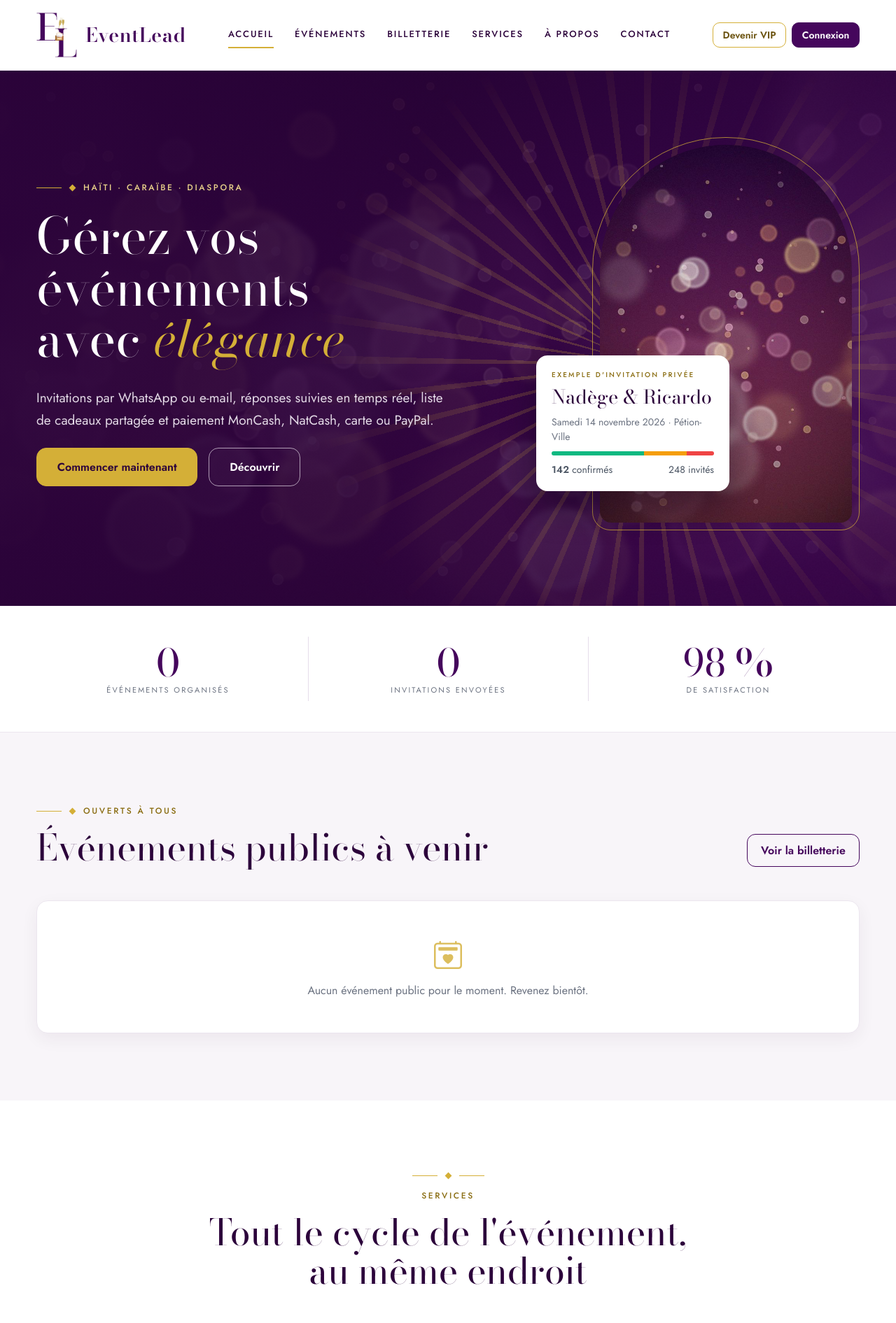
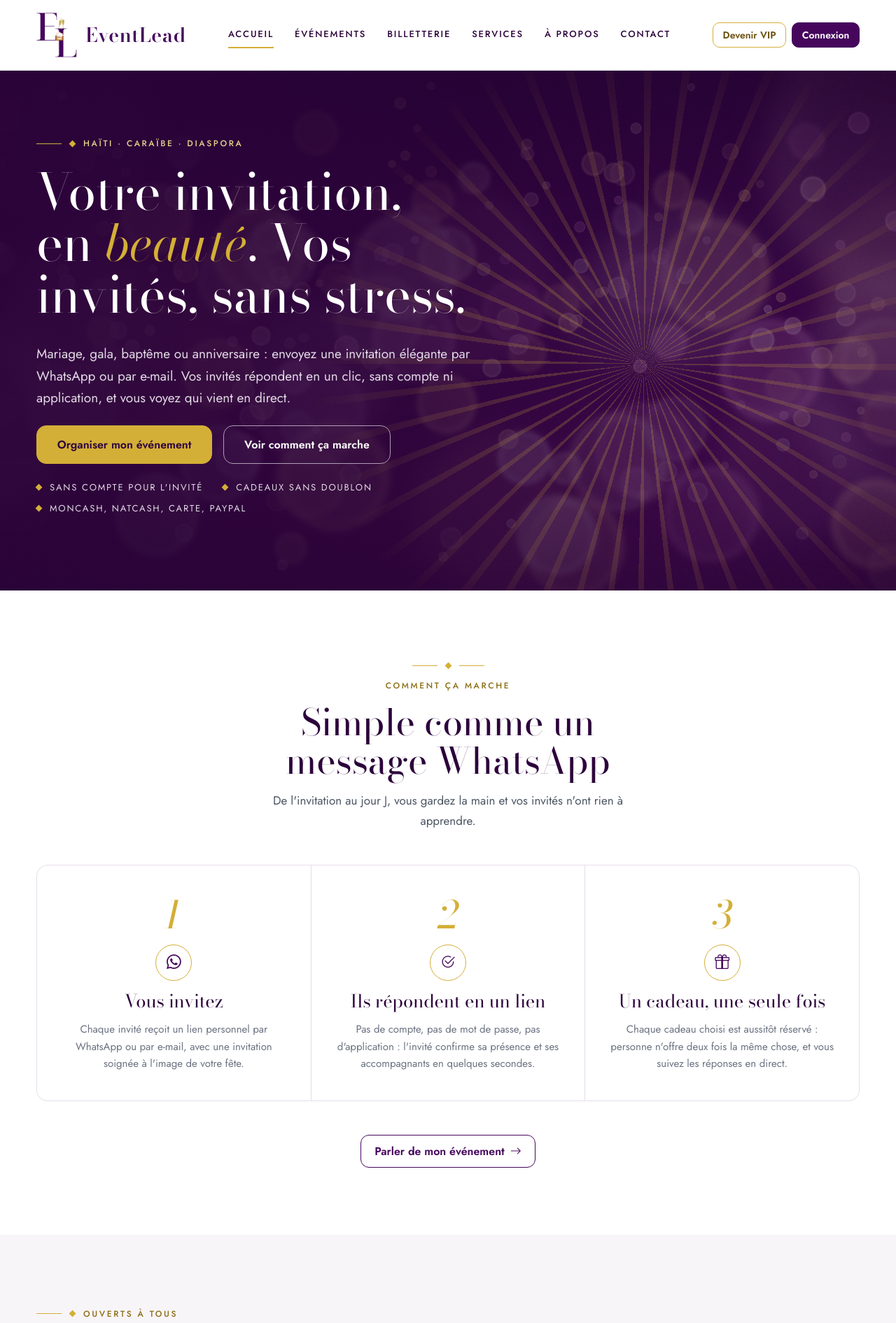
Before and after one commit to Faitza/event_lead, a Django app: page / in a window 1280 px wide. Shown: the top 1891 px of the page at 70% size. Run offline with Django 5.2, Linux system fonts and the light colour scheme; data that the repository does not hold is empty.

Commit message:
Accueil public : bande "Comment ça marche", textes marketing, pied de page d'origine
- Héros public sans panneau ni carte d'exemple ; nouvelle bande en trois étapes
  (inviter, répondre en un lien sans compte, cadeaux sans doublon)
- Textes de la page publique réécrits (titres, services, VIP, à propos, contact),
  sans chiffre inventé : suppression du bandeau de statistiques (98 % de repli)
  et de "70 % de réponses visées"
- Pied de page de la première version rétabli (4 colonnes), sans nom en script doré ;
  logo clair + nom en texte lisible
- Tests : parcours invité sans connexion, accueil public, pied de page (35 tests)

Co-Authored-By: Claude Sonnet 5.5 <noreply@anthropic.com>
Claude-Session: https://claude.ai/code/session_013bwX6hPDDMGCqEmNCdViCp

```diff
--- a/core/views.py
+++ b/core/views.py
@@ -2,24 +2,23 @@ from itertools import zip_longest
 
 from django.conf import settings
 from django.contrib import messages
-from django.db.models import Avg
 from django.shortcuts import redirect, render
 from django.urls import reverse
 from django.views.decorators.http import require_POST
 
 from ads.models import Ad
-from events.models import Event, Guest
+from events.models import Event
 
 from .forms import ContactForm, ReviewForm
 from .models import Review
 
 SERVICES = [
-    ("bi-calendar2-heart", "Gestion d'événements", "Créez et pilotez mariages, galas et conférences depuis un tableau de bord unique."),
-    ("bi-whatsapp", "Invitations WhatsApp et e-mail", "Chaque invité reçoit un lien personnel, sans mot de passe, sur le canal qu'il préfère."),
-    ("bi-geo-alt", "Cartographie", "Le lieu est localisé automatiquement et affiché sur une carte interactive."),
-    ("bi-activity", "Suivi en temps réel", "Présences, accompagnants et cadeaux se mettent à jour au fil des réponses."),
-    ("bi-megaphone", "Publicités partenaires", "Mettez en avant vos sponsors après chaque réponse et suivez vues et clics."),
-    ("bi-gift", "Liste de cadeaux", "Une liste sans doublon : un cadeau choisi est aussitôt verrouillé pour les autres."),
+    ("bi-calendar2-heart", "Un tableau de bord pour tout piloter", "Mariage, gala, baptême ou conférence : créez l'événement, localisez le lieu sur une carte et gardez la main du début à la fin."),
+    ("bi-whatsapp", "Invitations WhatsApp et e-mail", "Chaque invité reçoit un lien personnel, sans mot de passe, sur le canal qu'il utilise vraiment."),
+    ("bi-activity", "Qui vient, avec qui", "Présences, accompagnants et cadeaux se mettent à jour à chaque réponse : sachez exactement combien de chaises préparer."),
+    ("bi-gift", "Cadeaux sans doublon", "Un cadeau choisi est aussitôt verrouillé pour les autres. La liste reste juste jusqu'au jour J."),
+    ("bi-ticket-perforated", "Billetterie et paiements locaux", "Vendez vos billets et encaissez avec MonCash, NatCash, carte ou PayPal, avec les prix en gourdes et en dollars."),
+    ("bi-megaphone", "Une vitrine pour vos partenaires", "Traiteurs, fleuristes, photographes : leur publicité s'affiche après chaque réponse, et vous suivez les vues et les clics."),
 ]
 
 
@@ -41,7 +40,6 @@ def build_parade(minimum=6):
 
 def landing(request):
     reviews = Review.objects.filter(is_published=True)[:6]
-    avg = Review.objects.filter(is_published=True).aggregate(a=Avg("stars"))["a"]
     public_events = Event.objects.public_active().upcoming()[:6]
     context = {
         "public_events": public_events,
@@ -49,11 +47,6 @@ def landing(request):
         "usd_rate": settings.HTG_TO_USD_RATE,
         "services": SERVICES,
         "reviews": reviews,
-        "stats": {
-            "events": Event.objects.exclude(status=Event.Status.DRAFT).count(),
-            "invitations": Guest.objects.count(),
-            "satisfaction": round(avg * 20) if avg else 98,
-        },
         "review_form": ReviewForm(),
         "contact_form": ContactForm(),
     }
--- a/static/css/eventlead.css
+++ b/static/css/eventlead.css
@@ -174,8 +174,8 @@ h1 em, h2 em, h3 em, .disp em { color: var(--el-gold); font-style: italic; }
 .dash-sidebar .brand-name { font-size: 1.5rem; }
 .inv-topbar .brand-mark, .ad-topbar .brand-mark { height: 42px; }
 .inv-topbar .brand-name, .ad-topbar .brand-name { font-size: 1.35rem; }
-.el-footer-top .brand-mark { height: 56px; }
-.el-footer-top .brand-name { font-size: 1.6rem; }
+.el-footer .brand-mark { height: 56px; }
+.el-footer .brand-name { font-size: 1.6rem; }
 .auth-panel .brand-mark { height: 84px; }
 .auth-panel .brand-name { font-size: 2.1rem; }
 
@@ -212,26 +212,22 @@ h1 em, h2 em, h3 em, .disp em { color: var(--el-gold); font-style: italic; }
 
 .hero { position: relative; overflow: hidden; background: var(--el-primary-dark); color: #fff; }
 .hero .hero-bg { position: absolute; inset: 0; width: 100%; height: 100%; object-fit: cover; }
-.hero .hero-veil { position: absolute; inset: 0; background: linear-gradient(100deg, rgba(44, 3, 59, .96) 0%, rgba(44, 3, 59, .86) 45%, rgba(69, 6, 92, .7) 100%); }
+.hero .hero-veil { position: absolute; inset: 0; background: linear-gradient(100deg, rgba(44, 3, 59, .95) 0%, rgba(44, 3, 59, .84) 48%, rgba(69, 6, 92, .5) 100%); }
 .hero .sunburst { right: -140px; top: -80px; width: 1000px; height: 1000px; }
 .hero-inner { position: relative; padding-top: 96px; padding-bottom: 108px; }
 .hero h1 { color: #fff; font-size: clamp(2.6rem, 6vw, 4.5rem); line-height: 1.02; text-wrap: balance; }
-.hero .lead { font-size: 1.1875rem; line-height: 1.65; color: var(--el-tint-strong); max-width: 31em; }
+.hero .lead { font-size: 1.1875rem; line-height: 1.65; color: var(--el-tint-strong); max-width: 34em; }
+.hero-points { list-style: none; margin: 0; padding: 0; display: flex; flex-wrap: wrap; gap: 10px 28px; font-size: .8125rem; letter-spacing: .14em; text-transform: uppercase; color: var(--el-tint-strong); }
+.hero-points li { display: inline-flex; align-items: center; gap: 12px; }
+.hero-points .diamond { flex: none; }
 
 .arch-frame { padding: 10px; border: 1px solid rgba(212, 175, 55, .75); border-radius: 190px 190px 26px 26px; }
 .arch-img { overflow: hidden; border-radius: 180px 180px 16px 16px; height: 540px; background: var(--el-gradient); }
 .arch-img img { width: 100%; height: 100%; object-fit: cover; display: block; transition: transform .3s ease; }
 .arch-frame:hover .arch-img img { transform: scale(1.03); }
-.hero-stage { position: relative; width: 100%; max-width: 470px; padding-left: 80px; margin: 0 auto; }
-.hero-invite { position: absolute; left: 0; bottom: 56px; width: 276px; background: #fff; color: var(--el-text); border-radius: 16px; padding: 20px 22px; box-shadow: 0 24px 48px rgba(10, 0, 20, .42); display: flex; flex-direction: column; gap: 10px; }
-.hero-invite .eyebrow { font-size: .625rem; }
-.hero-invite .names { font-family: var(--font-display); font-size: 1.7rem; line-height: 1.1; color: var(--el-primary-dark); }
-.rsvp-bar { display: flex; height: 6px; border-radius: 3px; overflow: hidden; }
 @media (max-width: 575px) {
   .hero-inner { padding-top: 64px; padding-bottom: 72px; }
-  .hero-stage { padding-left: 0; }
   .arch-img { height: 400px; }
-  .hero-invite { position: relative; left: auto; bottom: auto; margin: -64px auto 0; width: 88%; }
 }
 
 /* Bandeau d'accueil pour un visiteur connecté */
@@ -239,12 +235,20 @@ h1 em, h2 em, h3 em, .disp em { color: var(--el-gold); font-style: italic; }
 .hero-welcome .inner { position: relative; padding-top: 48px; padding-bottom: 44px; }
 .hero-welcome h1 { color: #fff; font-size: clamp(2.2rem, 4.6vw, 3.4rem); line-height: 1.05; }
 
-.stat-strip { background: #fff; padding: 44px 0; box-shadow: 0 1px 0 var(--el-line); }
-.stat-strip .stat { text-align: center; padding: 8px 24px; }
-.stat-strip .stat + .stat { border-left: 1px solid var(--el-border); }
-.stat-strip .value, .key-figure .value { font-family: var(--font-display); font-size: clamp(2.4rem, 4.6vw, 3.4rem); line-height: 1.1; color: var(--el-primary); }
-.stat-strip .label, .key-figure .label { font-size: .6875rem; text-transform: uppercase; letter-spacing: .2em; color: var(--el-muted); }
-@media (max-width: 767px) { .stat-strip .stat + .stat { border-left: 0; border-top: 1px solid var(--el-border); } }
+.key-figure .value { font-family: var(--font-display); font-size: clamp(2.4rem, 4.6vw, 3.4rem); line-height: 1.1; color: var(--el-primary); }
+.key-figure .label { font-size: .6875rem; text-transform: uppercase; letter-spacing: .2em; color: var(--el-muted); }
+
+/* Comment ça marche : trois étapes numérotées, séparées par des filets dorés */
+.how-sub { max-width: 34em; margin: 0; font-size: 1.0625rem; line-height: 1.7; color: #4B5563; }
+.how-steps { list-style: none; margin: 0; padding: 0; display: grid; grid-template-columns: repeat(3, 1fr); border: 1px solid var(--el-border); border-radius: 16px; overflow: hidden; background: var(--el-border); gap: 1px; }
+.how-step { background: #fff; padding: 44px 36px 40px; display: flex; flex-direction: column; align-items: center; text-align: center; gap: 14px; position: relative; }
+.how-step .num { font-family: var(--font-display); font-style: italic; font-size: 3.4rem; line-height: 1; color: var(--el-gold); }
+.how-step h3 { font-size: 1.6rem; line-height: 1.15; margin: 0; }
+.how-step p { margin: 0; font-size: .9375rem; line-height: 1.65; color: var(--el-muted); max-width: 22em; }
+@media (max-width: 767px) {
+  .how-steps { grid-template-columns: 1fr; }
+  .how-step { padding: 32px 24px; }
+}
 
 .section { padding: 104px 0 96px; }
 .section-white { background: #fff; }
@@ -387,13 +391,12 @@ h1 em, h2 em, h3 em, .disp em { color: var(--el-gold); font-style: italic; }
 .contact-item i { color: var(--el-gold-text); font-size: 1.25rem; }
 .cta-band { border-radius: var(--el-radius-lg); padding: 3rem; color: #fff; overflow: hidden; }
 
-/* Pied de page : bande blanche (logo) + bande violette (nom en texte) */
-.el-footer-top { background: #fff; border-top: 1px solid var(--el-gold); padding: 28px 0; }
-.el-footer-top .links { display: flex; gap: 28px; flex-wrap: wrap; }
-.el-footer-bottom { background: var(--el-primary-dark); color: var(--el-tint-strong); padding: 22px 0; font-size: .8125rem; }
-.el-footer-bottom .sign { font-family: var(--font-display); font-weight: 600; letter-spacing: .02em; font-size: 1.35rem; color: var(--el-gold); line-height: 1; }
-.el-footer-bottom a { color: var(--el-tint-strong); }
-.el-footer-bottom a:hover { color: var(--el-gold); }
+/* Pied de page : première version (4 colonnes sur fond violet nuit), logo clair lisible */
+.el-footer { background: var(--el-primary-dark); color: rgba(255, 255, 255, .72); padding: 3.5rem 0 2rem; }
+.el-footer a { color: rgba(255, 255, 255, .8); }
+.el-footer a:hover { color: var(--el-gold); }
+.el-footer .brand-lockup { color: #fff; }
+.el-footer h4 { font-family: var(--font-body); color: #fff; font-size: .95rem; font-weight: 700 !important; margin-bottom: 1rem; }
 
 /* Apparition progressive au défilement (IntersectionObserver) */
 .reveal { opacity: 0; transform: translateY(18px); transition: opacity .3s ease, transform .3s ease; }
--- a/templates/core/landing.html
+++ b/templates/core/landing.html
@@ -1,6 +1,7 @@
 {% extends "base.html" %}
 {% load static humanize %}
-{% block title %}Gérez vos événements avec élégance{% endblock %}
+{% block title %}Invitations, cadeaux et billets pour vos événements{% endblock %}
+{% block meta_description %}Invitations élégantes par WhatsApp ou e-mail, réponses en direct, liste de cadeaux sans doublon et billets payables par MonCash, NatCash, carte ou PayPal. Pour Haïti, la Caraïbe et la diaspora.{% endblock %}
 {% block extra_head %}<link rel="preload" as="image" href="{% static 'img/photos/hero-bg.jpg' %}">{% endblock %}
 {% block content %}
 
@@ -26,29 +27,55 @@
   <div class="hero-veil"></div>
   <div class="sunburst" aria-hidden="true"></div>
   <div class="container hero-inner">
-    <div class="row align-items-center g-4 g-lg-5">
-      <div class="col-lg-7 d-flex flex-column gap-4">
+    <div class="row">
+      <div class="col-lg-8 d-flex flex-column gap-4">
         <div class="eyebrow-row light"><span class="diamond"></span><span class="eyebrow">Haïti &middot; Caraïbe &middot; Diaspora</span></div>
-        <h1 class="disp">Gérez vos événements avec <em>élégance</em></h1>
-        <p class="lead mb-0">Invitations par WhatsApp ou e-mail, réponses suivies en temps réel, liste de cadeaux partagée et paiement MonCash, NatCash, carte ou PayPal.</p>
+        <h1 class="disp">Votre invitation, en <em>beauté</em>. Vos invités, sans stress.</h1>
+        <p class="lead mb-0">Mariage, gala, baptême ou anniversaire&nbsp;: envoyez une invitation élégante par WhatsApp ou par e-mail. Vos invités répondent en un clic, sans compte ni application, et vous voyez qui vient en direct.</p>
         <div class="d-flex flex-wrap gap-3">
-          <a href="{% url 'accounts:register' %}" class="btn btn-gold btn-lg">Commencer maintenant</a>
-          <a href="#affiche" class="btn btn-light-ghost btn-lg">Découvrir</a>
+          <a href="#contact" class="btn btn-gold btn-lg">Organiser mon événement</a>
+          <a href="#comment-ca-marche" class="btn btn-light-ghost btn-lg">Voir comment ça marche</a>
         </div>
-      </div>
-      <div class="col-lg-5">
-        <div class="hero-stage">
-          <div class="arch-frame"><div class="arch-img"><img src="{% static 'img/photos/hero-arch.jpg' %}" alt="Lumières de réception"></div></div>
-          <div class="hero-invite">
-            <span class="eyebrow">Exemple d'invitation privée</span>
-            <span class="names">Nadège &amp; Ricardo</span>
-            <span class="small text-muted">Samedi 14 novembre 2026 &middot; Pétion-Ville</span>
-            <div class="rsvp-bar"><div style="width:57%;background:#10B981"></div><div style="width:26%;background:#F59E0B"></div><div style="width:17%;background:#EF4444"></div></div>
-            <div class="d-flex justify-content-between small" style="color:#4B5563"><span><strong>142</strong> confirmés</span><span>248 invités</span></div>
-          </div>
-        </div>
+        <ul class="hero-points" aria-label="Les points forts d'EventLead">
+          <li><span class="diamond"></span>Sans compte pour l'invité</li>
+          <li><span class="diamond"></span>Cadeaux sans doublon</li>
+          <li><span class="diamond"></span>MonCash, NatCash, carte, PayPal</li>
+        </ul>
       </div>
     </div>
+  </div>
+</section>
+
+{# ========================= COMMENT ÇA MARCHE ========================= #}
+<section id="comment-ca-marche" class="section section-white" aria-labelledby="how-titre">
+  <div class="container">
+    <div class="d-flex flex-column align-items-center text-center gap-3 mb-5 reveal">
+      <div class="eyebrow-row center"><span class="diamond"></span></div>
+      <span class="eyebrow">Comment ça marche</span>
+      <h2 id="how-titre" class="section-title mb-0" style="max-width:14em">Simple comme un message WhatsApp</h2>
+      <p class="how-sub">De l'invitation au jour J, vous gardez la main et vos invités n'ont rien à apprendre.</p>
+    </div>
+    <ol class="how-steps reveal">
+      <li class="how-step">
+        <span class="num" aria-hidden="true">1</span>
+        <span class="icon-bubble"><i class="bi bi-whatsapp"></i></span>
+        <h3>Vous invitez</h3>
+        <p>Chaque invité reçoit un lien personnel par WhatsApp ou par e-mail, avec une invitation soignée à l'image de votre fête.</p>
+      </li>
+      <li class="how-step">
+        <span class="num" aria-hidden="true">2</span>
+        <span class="icon-bubble"><i class="bi bi-check2-circle"></i></span>
+        <h3>Ils répondent en un lien</h3>
+        <p>Pas de compte, pas de mot de passe, pas d'application&nbsp;: l'invité confirme sa présence et ses accompagnants en quelques secondes.</p>
+      </li>
+      <li class="how-step">
+        <span class="num" aria-hidden="true">3</span>
+        <span class="icon-bubble"><i class="bi bi-gift"></i></span>
+        <h3>Un cadeau, une seule fois</h3>
+        <p>Chaque cadeau choisi est aussitôt réservé&nbsp;: personne n'offre deux fois la même chose, et vous suivez les réponses en direct.</p>
+      </li>
+    </ol>
+    <div class="text-center mt-5 reveal"><a href="#contact" class="btn btn-outline-primary">Parler de mon événement<i class="bi bi-arrow-right ms-2"></i></a></div>
   </div>
 </section>
 {% endif %}
@@ -61,7 +88,7 @@
     <div class="parade-legend">
       <div class="d-flex flex-column gap-3">
         <div class="eyebrow-row light"><span class="diamond"></span><span class="eyebrow">À l'affiche</span></div>
-        <h2 id="affiche-titre" class="disp mb-0">Publications, événements et billets</h2>
+        <h2 id="affiche-titre" class="disp mb-0">Événements, billets et bonnes adresses</h2>
       </div>
       <div class="d-flex flex-wrap align-items-center gap-3">
         <div class="chips"><span class="chip">Publication</span><span class="chip">Événement public</span><span class="chip">Billet</span></div>
@@ -78,24 +105,14 @@
 </section>
 {% endif %}
 
-{# ============================ CHIFFRES ============================ #}
-<section class="stat-strip" aria-label="Chiffres clés">
-  <div class="container">
-    <div class="row">
-      <div class="col-md-4 stat"><div class="value">{{ stats.events|intcomma }}</div><div class="label">événements organisés</div></div>
-      <div class="col-md-4 stat"><div class="value">{{ stats.invitations|intcomma }}</div><div class="label">invitations envoyées</div></div>
-      <div class="col-md-4 stat"><div class="value">{{ stats.satisfaction }}&nbsp;%</div><div class="label">de satisfaction</div></div>
-    </div>
-  </div>
-</section>
-
 {# ===================== ÉVÉNEMENTS PUBLICS À VENIR ===================== #}
 <section id="evenements" class="section">
   <div class="container">
     <div class="d-flex flex-wrap justify-content-between align-items-end gap-3 mb-5 reveal">
       <div class="d-flex flex-column gap-3">
         <div class="eyebrow-row"><span class="diamond"></span><span class="eyebrow">Ouverts à tous</span></div>
-        <h2 class="section-title mb-0">Événements publics à venir</h2>
+        <h2 class="section-title mb-0" style="max-width:15em">Les prochains rendez-vous à ne pas manquer</h2>
+        <p class="mb-0" style="color:#4B5563;max-width:36em">Des événements ouverts à tous. Réservez votre billet en gourdes avec MonCash ou NatCash, ou par carte et PayPal.</p>
       </div>
       <a href="{% url 'payments:ticketing' %}" class="btn btn-outline-primary">Voir la billetterie</a>
     </div>
@@ -116,7 +133,7 @@
     <div class="d-flex flex-column align-items-center text-center gap-3 mb-5 reveal">
       <div class="eyebrow-row center"><span class="diamond"></span></div>
       <span class="eyebrow">Services</span>
-      <h2 class="section-title mb-0" style="max-width:14em">Tout le cycle de l'événement, au même endroit</h2>
+      <h2 class="section-title mb-0" style="max-width:15em">Tout ce qu'il faut pour une fête réussie, au même endroit</h2>
     </div>
     <div class="service-grid reveal">
       {% for icon, title, text in services %}
@@ -136,8 +153,8 @@
   <div class="container position-relative d-flex flex-wrap align-items-center gap-4" style="max-width:1100px">
     <div class="vip-seal"><span>VIP</span></div>
     <div class="flex-grow-1" style="flex-basis:380px">
-      <h2 class="disp mb-2">Devenez Organisateur VIP</h2>
-      <p class="mb-0" style="color:var(--el-tint-strong);max-width:38em">Accédez au détail de tous les événements publics, aux événements privés où vous êtes invité et à l'évaluation après la fête.</p>
+      <h2 class="disp mb-2">Rejoignez les Organisateurs VIP</h2>
+      <p class="mb-0" style="color:var(--el-tint-strong);max-width:38em">Un accès privilégié&nbsp;: le détail de tous les événements publics, les soirées privées où l'on vous invite et l'évaluation de chaque fête une fois terminée.</p>
     </div>
     <a href="{% if user.is_authenticated %}{% url 'accounts:become_organizer' %}{% else %}{% url 'accounts:register_organizer' %}{% endif %}" class="btn btn-gold btn-lg">Devenir Organisateur VIP</a>
   </div>
@@ -153,10 +170,10 @@
       <div class="col-lg-6 reveal d-flex flex-column gap-3">
         <div class="eyebrow-row"><span class="diamond"></span><span class="eyebrow">À propos</span></div>
         <h2 class="section-title mb-0">Fini les listes sur WhatsApp et les cadeaux en double</h2>
-        <p class="mb-0" style="font-size:1.0625rem;line-height:1.7;color:#4B5563;max-width:34em">EventLead réunit les invités, les réponses, les cadeaux et les paiements dans une seule plateforme, pensée pour une connexion mobile et pour les familles dispersées entre Port-au-Prince, Miami et Montréal.</p>
+        <p class="mb-0" style="font-size:1.0625rem;line-height:1.7;color:#4B5563;max-width:34em">EventLead réunit invités, réponses, cadeaux et paiements au même endroit. Pensé pour le mobile et pour les familles dispersées entre Port-au-Prince, Miami et Montréal&nbsp;: un seul lien, et chacun répond d'où il est.</p>
         <div class="d-flex flex-wrap pt-2">
           <div class="key-figure pe-4"><div class="value">4</div><div class="label">modes de paiement</div></div>
-          <div class="key-figure px-4" style="border-left:1px solid var(--el-border)"><div class="value">70&nbsp;%</div><div class="label">de réponses visées</div></div>
+          <div class="key-figure px-4" style="border-left:1px solid var(--el-border)"><div class="value">1</div><div class="label">lien par invité</div></div>
           <div class="key-figure ps-4" style="border-left:1px solid var(--el-border)"><div class="value">0</div><div class="label">cadeau en double</div></div>
         </div>
       </div>
@@ -213,7 +230,8 @@
     <div class="row g-4 g-lg-5 align-items-center">
       <div class="col-lg-5 reveal d-flex flex-column gap-3">
         <div class="eyebrow-row"><span class="diamond"></span><span class="eyebrow">Contact</span></div>
-        <h2 class="section-title mb-2">Parlons de votre prochain événement</h2>
+        <h2 class="section-title mb-0">Votre mariage, votre gala, votre anniversaire&nbsp;: parlons-en</h2>
+        <p class="mb-2" style="color:#4B5563">Racontez-nous votre projet. Nous vous répondons par WhatsApp ou par e-mail.</p>
         <div class="contact-item"><i class="bi bi-geo-alt"></i>{{ CONTACT_ADDRESS }}</div>
         <div class="contact-item"><i class="bi bi-envelope"></i><a href="mailto:{{ CONTACT_EMAIL }}" style="color:inherit">{{ CONTACT_EMAIL }}</a></div>
         <div class="contact-item"><i class="bi bi-telephone"></i>{{ CONTACT_PHONE }}</div>
--- a/templates/partials/_footer.html
+++ b/templates/partials/_footer.html
@@ -1,22 +1,35 @@
 <footer class="el-footer">
-  <div class="el-footer-top">
-    <div class="container d-flex flex-wrap gap-4 align-items-center justify-content-between">
-      <a href="{% url 'core:landing' %}" class="d-flex" aria-label="EventLead, accueil">{% include "partials/_logo.html" %}</a>
-      <nav class="links" aria-label="Liens du pied de page">
-        <a class="navl" href="{% url 'events:explore' %}">Événements</a>
-        <a class="navl" href="{% url 'core:landing' %}#services">Services</a>
-        <a class="navl" href="{% url 'core:landing' %}#a-propos">À propos</a>
-        <a class="navl" href="{% url 'core:landing' %}#contact">Contact</a>
-        <a class="navl" href="{% url 'payments:ticketing' %}">Billetterie</a>
-        <a class="navl" href="{% url 'accounts:register_organizer' %}">Organisateur VIP</a>
-      </nav>
+  <div class="container">
+    <div class="row g-4">
+      <div class="col-lg-4">
+        <a href="{% url 'core:landing' %}" class="d-inline-flex mb-3" aria-label="EventLead, accueil">{% include "partials/_logo.html" with dark=True %}</a>
+        <p class="small mb-0">La plateforme élégante pour organiser vos mariages, galas et conférences en Haïti et dans la Caraïbe.</p>
+      </div>
+      <div class="col-6 col-lg-2">
+        <h4>Navigation</h4>
+        <ul class="list-unstyled small d-grid gap-2">
+          <li><a href="{% url 'core:landing' %}#services">Services</a></li>
+          <li><a href="{% url 'events:explore' %}">Événements publics</a></li>
+          <li><a href="{% url 'payments:ticketing' %}">Billetterie</a></li>
+        </ul>
+      </div>
+      <div class="col-6 col-lg-3">
+        <h4>Espace pro</h4>
+        <ul class="list-unstyled small d-grid gap-2">
+          <li><a href="{% url 'accounts:register_organizer' %}">Devenir Organisateur VIP</a></li>
+          <li><a href="{% url 'accounts:login' %}">Connexion</a></li>
+        </ul>
+      </div>
+      <div class="col-lg-3">
+        <h4>Contact</h4>
+        <ul class="list-unstyled small d-grid gap-2">
+          <li><i class="bi bi-geo-alt me-2"></i>{{ CONTACT_ADDRESS }}</li>
+          <li><i class="bi bi-envelope me-2"></i><a href="mailto:{{ CONTACT_EMAIL }}">{{ CONTACT_EMAIL }}</a></li>
+          <li><i class="bi bi-whatsapp me-2"></i><a href="https://wa.me/{{ CONTACT_WHATSAPP }}" target="_blank" rel="noopener">{{ CONTACT_PHONE }}</a></li>
+        </ul>
+      </div>
     </div>
-  </div>
-  <div class="el-footer-bottom">
-    <div class="container d-flex flex-wrap gap-2 align-items-center justify-content-between">
-      <span>&copy; {% now "Y" %} EventLead &middot; Tous droits réservés</span>
-      <span class="sign" aria-hidden="true">EventLead</span>
-      <span>Haïti &middot; Caraïbe &middot; Diaspora</span>
-    </div>
+    <hr class="border-secondary opacity-25 my-4">
+    <p class="small mb-0 text-center">&copy; {% now "Y" %} EventLead. Tous droits réservés.</p>
   </div>
 </footer>
```
Also changed, not shown: core/tests.py (+24 -0 lines), README.md, static/img/photos/hero-arch.jpg (deleted).
